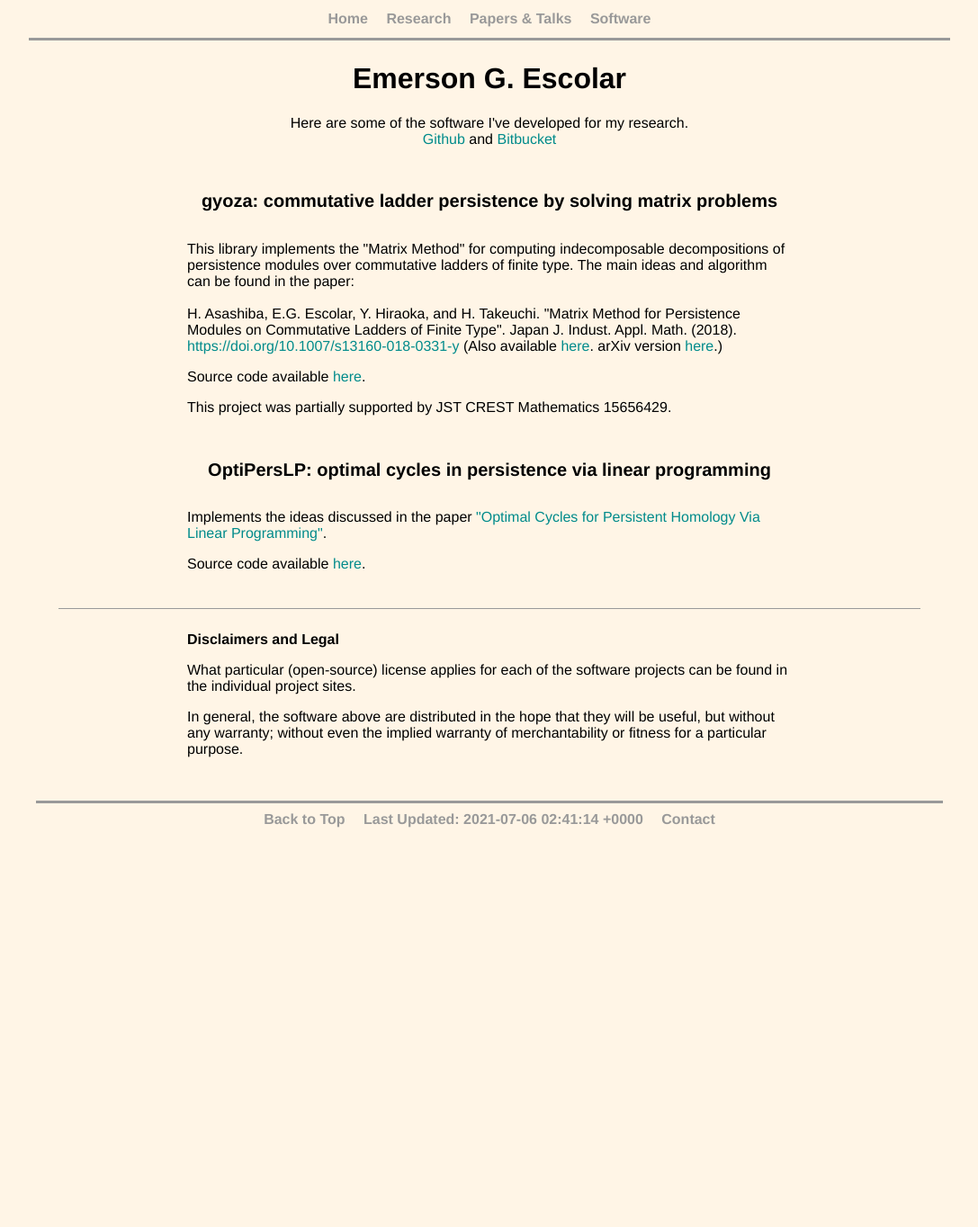
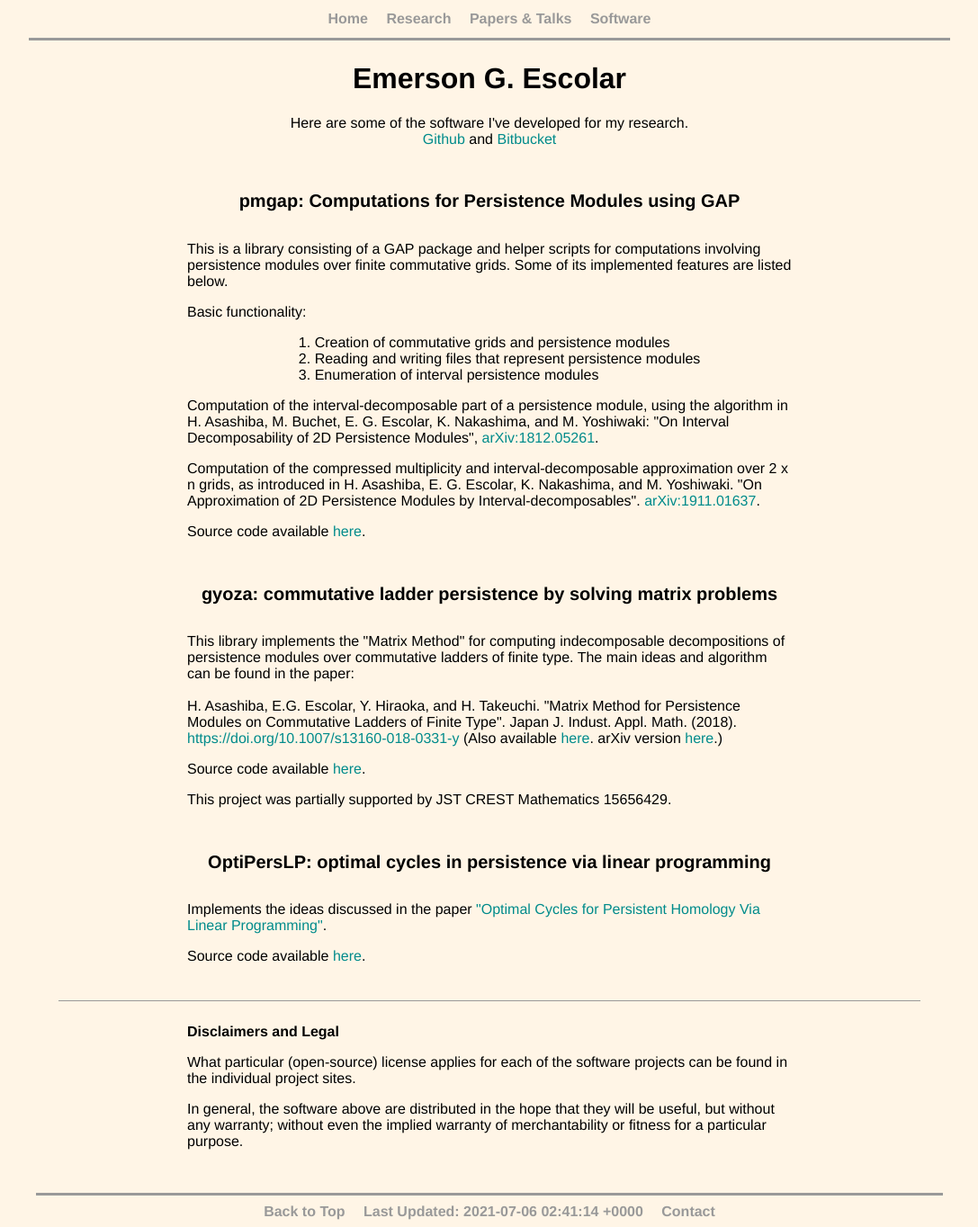
Before and after one commit to emerson-escolar/emerson-escolar.github.io, a Jekyll site: the page built from software.html, in a window 1280 px wide and 1364 px high. Shown: the whole window at 90% size, without its empty margins (96-1183 px from the left). Built offline with Jekyll 4.4.1, drawn with Linux system fonts in a browser that asks for light colours.

Commit message:
add pmgap

```diff
--- a/software.html
+++ b/software.html
@@ -15,6 +15,40 @@ title: Emerson G. Escolar
 		</p>
   </div>
 </section>
+
+
+
+<section>
+	<h2>pmgap: Computations for Persistence Modules using GAP</h2>
+	<div class="wordbox">
+		<p>
+			This is a library consisting of a GAP package and helper scripts for computations involving persistence modules over finite commutative grids. Some of its implemented features are listed below.
+		</p>
+
+    <p>
+      Basic functionality:
+      <ol class="wordbox">
+        <li> Creation of commutative grids and persistence modules</li>
+        <li> Reading and writing files that represent persistence modules</li>
+        <li> Enumeration of interval persistence modules</li>
+      </ol>
+    </p>
+
+    <p>
+      Computation of the interval-decomposable part of a persistence module, using the algorithm in H. Asashiba, M. Buchet, E. G. Escolar, K. Nakashima, and M. Yoshiwaki: "On Interval Decomposability of 2D Persistence Modules", <a target="_blank" href="https://arxiv.org/abs/1812.05261">arXiv:1812.05261</a>.
+    </p>
+
+    <p>
+      Computation of the compressed multiplicity and interval-decomposable approximation over 2 x n grids, as introduced in H. Asashiba, E. G. Escolar, K. Nakashima, and M. Yoshiwaki. "On Approximation of 2D Persistence Modules by Interval-decomposables". <a target="_blank" href="https://arxiv.org/abs/1911.01637">arXiv:1911.01637</a>.
+    </p>
+
+		<p>
+			Source code available <a href="https://github.com/emerson-escolar/pmgap">here</a>.
+		</p>
+	</div>
+</section>
+
+
 
 <section>
 	<h2>gyoza: commutative ladder persistence by solving matrix problems</h2>
```
